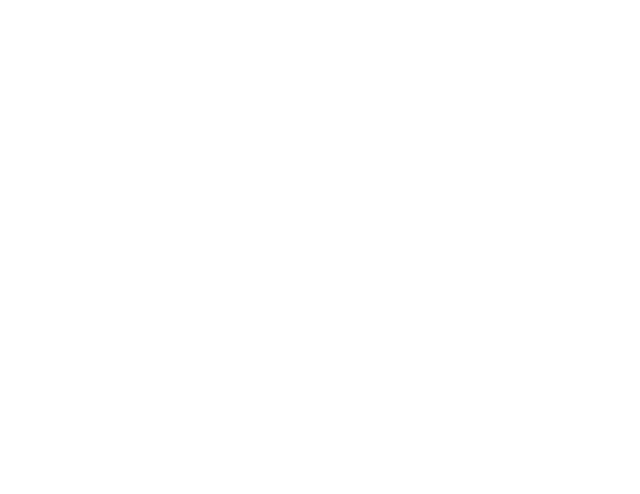
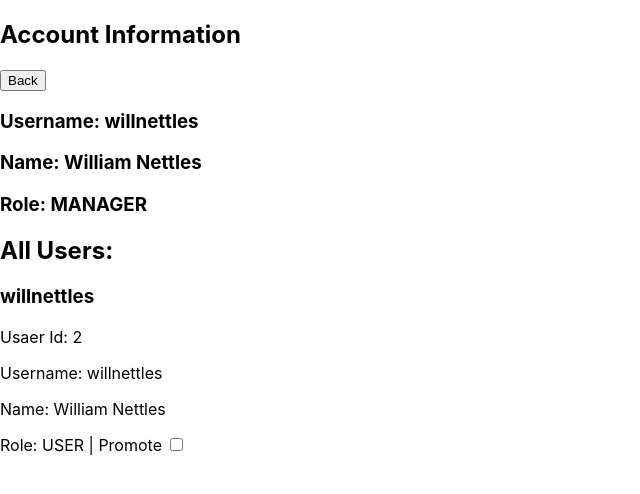
Before and after one commit to William-Nettles/RevatureProject1, a React (Create React App) app in the folder project-one-frontend/: page /account in a window 1280 px wide. Before the commit this address had no page. Shown: the top 494 px of the page, without its empty margins (0-640 px from the left). Built offline with nearby package versions, Linux system fonts and the light colour scheme.

Commit message:
Worked on new reimbursement and account

```diff
--- a/project-one-frontend/src/App.tsx
+++ b/project-one-frontend/src/App.tsx
@@ -8,6 +8,7 @@ import { Home } from './components/Home/Home';
 import { Reimbursements } from './components/ReimbursementPortal/ReimPortal';
 import { AllReims } from './components/ReimbursementPortal/AllReims';
 import { Pending } from './components/ReimbursementPortal/Pending';
+import { Account } from './components/Account/Account';
 
 function App() {
   return (
@@ -19,8 +20,9 @@ function App() {
           <Route path='/register' element={<Register/>}/>
           <Route path='reimbursements/new' element={<NewReim/>}/>
           <Route path='/reimbursements' element={<Reimbursements/>}/>
-          <Route path='reimbursements/all' element={<AllReims/>}/>
-          <Route path='reimbursements/pending' element={<Pending/>}/>
+          <Route path='/reimbursements/all' element={<AllReims/>}/>
+          <Route path='/reimbursements/pending' element={<Pending/>}/>
+          <Route path='/account' element={<Account/>}/>
         </Routes>
       </BrowserRouter>
     </div>
--- /dev/null
+++ b/project-one-frontend/src/components/Account/Account.tsx
@@ -0,0 +1,47 @@
+import { useState } from "react"
+import { useNavigate } from "react-router-dom"
+import { UserInterface } from "../../interfaces/UserInterface"
+import { User } from "./User"
+
+export const Account:React.FC = ()=>{
+
+    const navigate = useNavigate()
+    const [user, setUser] = useState<UserInterface>({
+        username:"willnettles",
+        role:"MANAGER",
+        userId:2,
+        firstName:"William",
+        lastName:"Nettles"
+    })
+
+    const [userTemp, setUserTemp] = useState<UserInterface>({
+            username:"willnettles",
+            role:"USER",
+            userId:2,
+            firstName:"William",
+            lastName:"Nettles"
+    })
+
+
+    return(
+       <div>
+        <h2>Account Information</h2>
+        <div>
+            <button className="button" onClick={()=> {navigate("/home")}}>Back</button>
+        </div>
+
+        <div>
+            <h3>Username: {user.username}</h3>
+            <h3>Name: {user.firstName} {user.lastName}</h3>
+            <h3>Role: {user.role}</h3>
+        </div>
+        {user.role==="MANAGER" && <div>
+            <h2>All Users:</h2>
+            <User {...userTemp}/>
+
+
+        </div>}
+
+        </div>
+    )
+}
--- /dev/null
+++ b/project-one-frontend/src/components/Account/User.tsx
@@ -0,0 +1,48 @@
+import { useState } from "react"
+import { UserInterface } from "../../interfaces/UserInterface"
+import axios from "axios";
+
+export const User: React.FC<UserInterface> = (userState:UserInterface) => {
+
+    const [checkbox, setCheck] = useState(false)
+    const check = () => {
+        setCheck(!checkbox)
+    }
+
+    const [user, setUser] = useState<UserInterface>(userState)
+
+    const changeRole = async () => {
+        const response = "Updated Role" //await axios()
+        alert("Role updated for " + user.username)
+        setUser((user) => ({...user, role:"MANAGER"}))
+        setCheck(!checkbox)
+    }
+
+    //this will render a view for the character coming in as props
+    return (
+        <div className="user-container">
+            <div className="user-id">
+                <h3>{user.username}</h3>
+            </div>
+
+            <div className="employee-data">
+                <p>Usaer Id: {user.userId}</p>
+                <p>Username: {user.username}</p>
+                <p>Name: {user.firstName} {user.lastName}</p>
+                <div>
+                    <span>Role: {user.role}</span>
+
+                    {user.role === "USER" && <><span> | Promote </span>
+                    <input type="checkbox" id="option1" name="options" value="option1"
+                        onChange={check} /></>}
+
+                    {checkbox && <button className="button" onClick={changeRole}>Confirm</button>}
+
+                </div>
+
+
+
+            </div>
+        </div>
+    )
+}
--- a/project-one-frontend/src/components/Home/Home.tsx
+++ b/project-one-frontend/src/components/Home/Home.tsx
@@ -10,7 +10,7 @@ export const Home:React.FC = () => {
             <h4>You can navigate to the Reimbursement Portal or view your account information</h4>
             <div>
                 <button className="button" onClick={()=>{navigate("/reimbursements")}}>Reimbursement Portal</button>
-                <button className="button" onClick={()=>{navigate("/user")}}>Account</button>
+                <button className="button" onClick={()=>{navigate("/account")}}>Account</button>
                 <button className="button" onClick={()=> {navigate("/")}}>Sign Out</button>
             </div>
         </div>
--- a/project-one-frontend/src/components/ReimbursementPortal/NewReim.tsx
+++ b/project-one-frontend/src/components/ReimbursementPortal/NewReim.tsx
@@ -2,6 +2,8 @@ import { useNavigate } from "react-router-dom"
 import { useState } from "react"
 import axios from "axios"
 import { ReimbursementInterface } from "../../interfaces/ReimbursementInterface"
+import { error } from "console"
+import { spawn } from "child_process"
 
 export const NewReim:React.FC = () => {
 
@@ -12,10 +14,14 @@ export const NewReim:React.FC = () => {
         description:"",
     })
 
+    const[responseMessage, setMessage] = useState("")
+
     const storeValues = (input:any) => {
 
         if (input.target.name === "amount") {
             setReim((reim) => ({...reim, amount:input.target.value}))
+
+
         } else {
             setReim((reim) => ({...reim, description:input.target.value}))
         }
@@ -24,12 +30,22 @@ export const NewReim:React.FC = () => {
 
      const submit = async ()=> {
 
-        const response = await axios.post("http://localhost:8080/reimbursements", reim)
+        if (reim.description && reim.description?.length > 0 && reim.amount > 0) {
+            //console.log('hello')
+            //const response = await axios.post("http://localhost:8080/reimbursements",
+            //reim,
+            //{withCredentials:true})
 
+            //console.log(response)
+            const response = "Reimbursement Successfully Created"
 
+            navigate("/reimbursements/new")
+            setMessage(response)
+        } else {
+            console.log("bad input")
+            setMessage("Invalid Input")
+        }
 
-        //after registration, send reim back to login page
-        navigate("/reimbursements/new")
     }
 
     return(
@@ -39,16 +55,19 @@ export const NewReim:React.FC = () => {
             <div>
                 <p>Amount:</p>
                 <input type="number" name="amount" onChange={storeValues}/>
+                {reim.amount<=0 && (<span className="error"> Value must be greater than zero</span>)}
             </div>
              <div>
                 <p>Description:</p>
                 <input type="text" placeholder="description" name="description" onChange={storeValues}/>
+                {!reim.description && (<span className="error"> Please provide a description</span>)}
             </div>
 
 
             <div>
                 <button className="button" onClick={submit}>Submit</button>
                 <button className="button" onClick={()=> {navigate("/reimbursements")}}>Back</button>
+                {responseMessage && <span> {responseMessage}</span>}
             </div>
         </div>
     )
```
